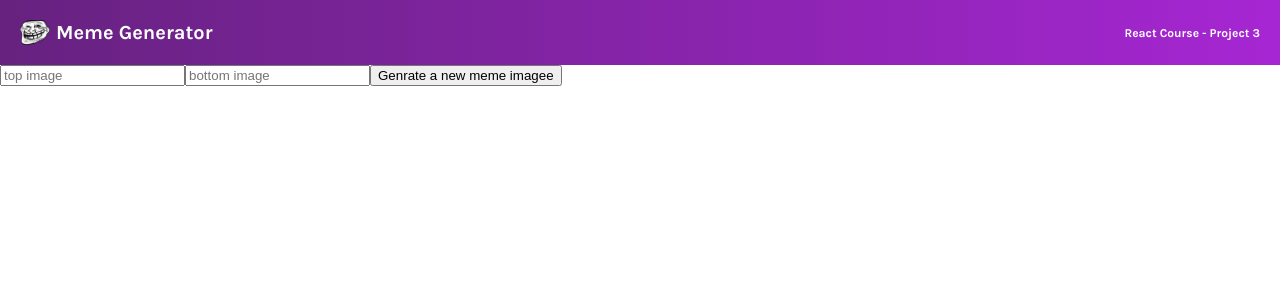
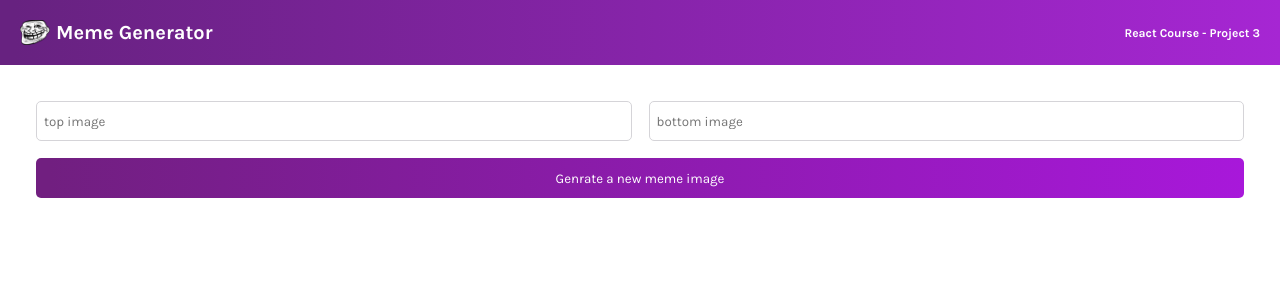
Before and after one commit to Azikenp/meme_generator, a React (Create React App) app: page / in a window 1280 px wide. Shown: the top 300 px of the page. Built offline with nearby package versions, Linux system fonts and the light colour scheme.

Commit message:
styling the form

```diff
--- a/src/App.css
+++ b/src/App.css
@@ -5,6 +5,10 @@
 body {
   margin: 10;
   font-family: 'Karla', sans-serif;
+}
+
+main{
+  padding: 36px;
 }
 
 .header{
@@ -15,7 +19,6 @@ body {
   color: white;
   padding: 20px;
 }
-
 
 .header--image{
   height: 100%;
@@ -31,3 +34,26 @@ body {
   font-size: 12px;
   font-weight: 600;
 }
+
+.form{
+  display: grid;
+  grid-template: 40px 40px/ 1fr 1fr;
+  gap: 17px;
+}
+
+.form--inputs{
+  font-family: 'Karla', sans-serif;
+  border-radius: 5px;
+  border:1px solid #d5d4d8;
+  text-indent: 5px;
+}
+
+.form--btn{
+  grid-column: 1/-1;
+  font-family: 'Karla', sans-serif;
+  border-radius: 5px;
+  background: linear-gradient(90.41deg, #711f80 1.14%, #a818da 100%);
+  color: white;
+  border: none;
+  cursor: pointer;
+}
--- a/src/components/Meme.js
+++ b/src/components/Meme.js
@@ -6,7 +6,7 @@ export default function Meme(){
             <form className="form">
                 <input className="form--inputs" type="text" placeholder="top image" />
                 <input className="form--inputs" type="text"  placeholder="bottom image"/>
-                <button className="form--btn">Genrate a new meme imagee</button>
+                <button className="form--btn">Genrate a new meme image</button>
             </form>
         </main>
     )
```
